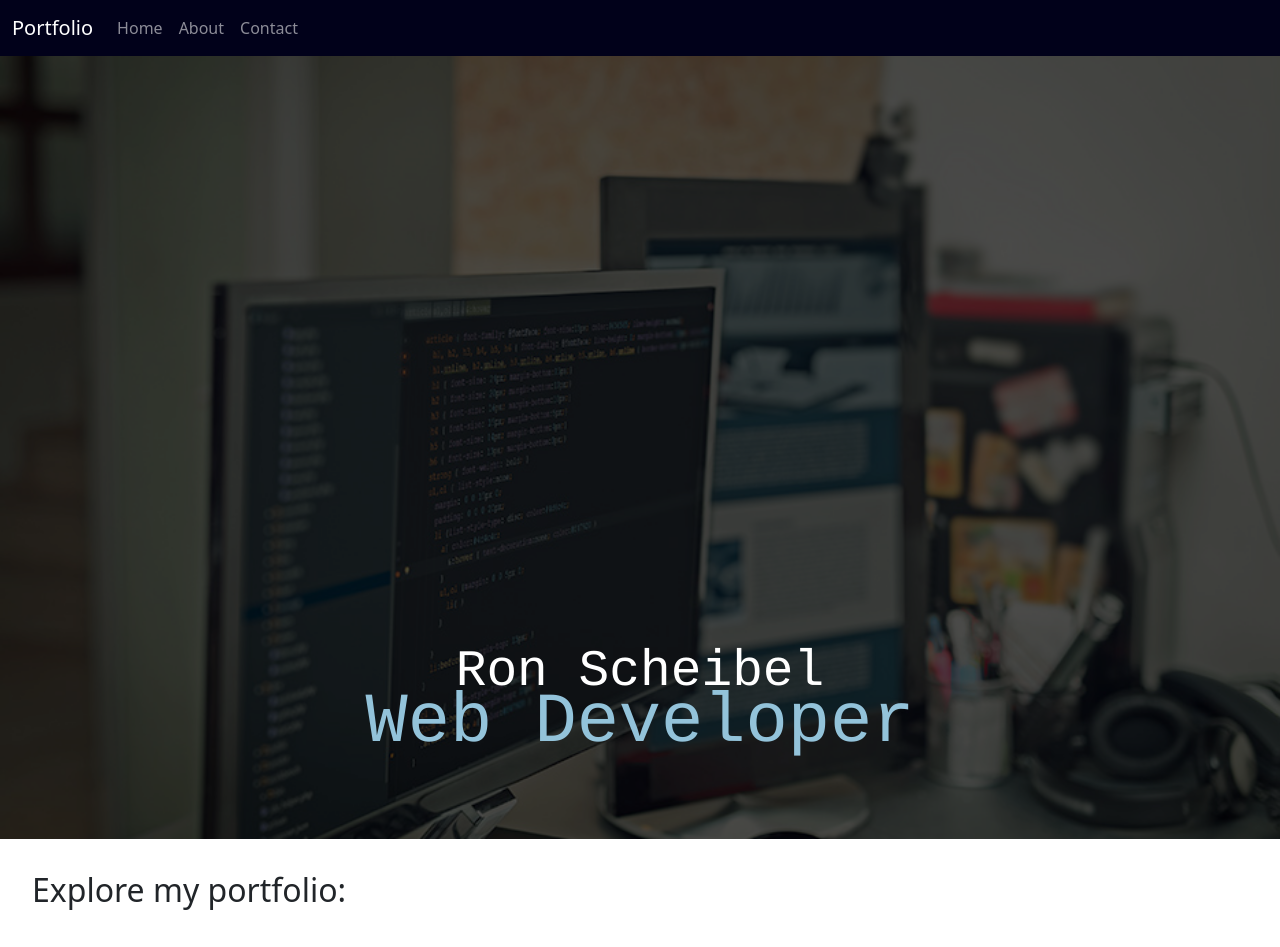
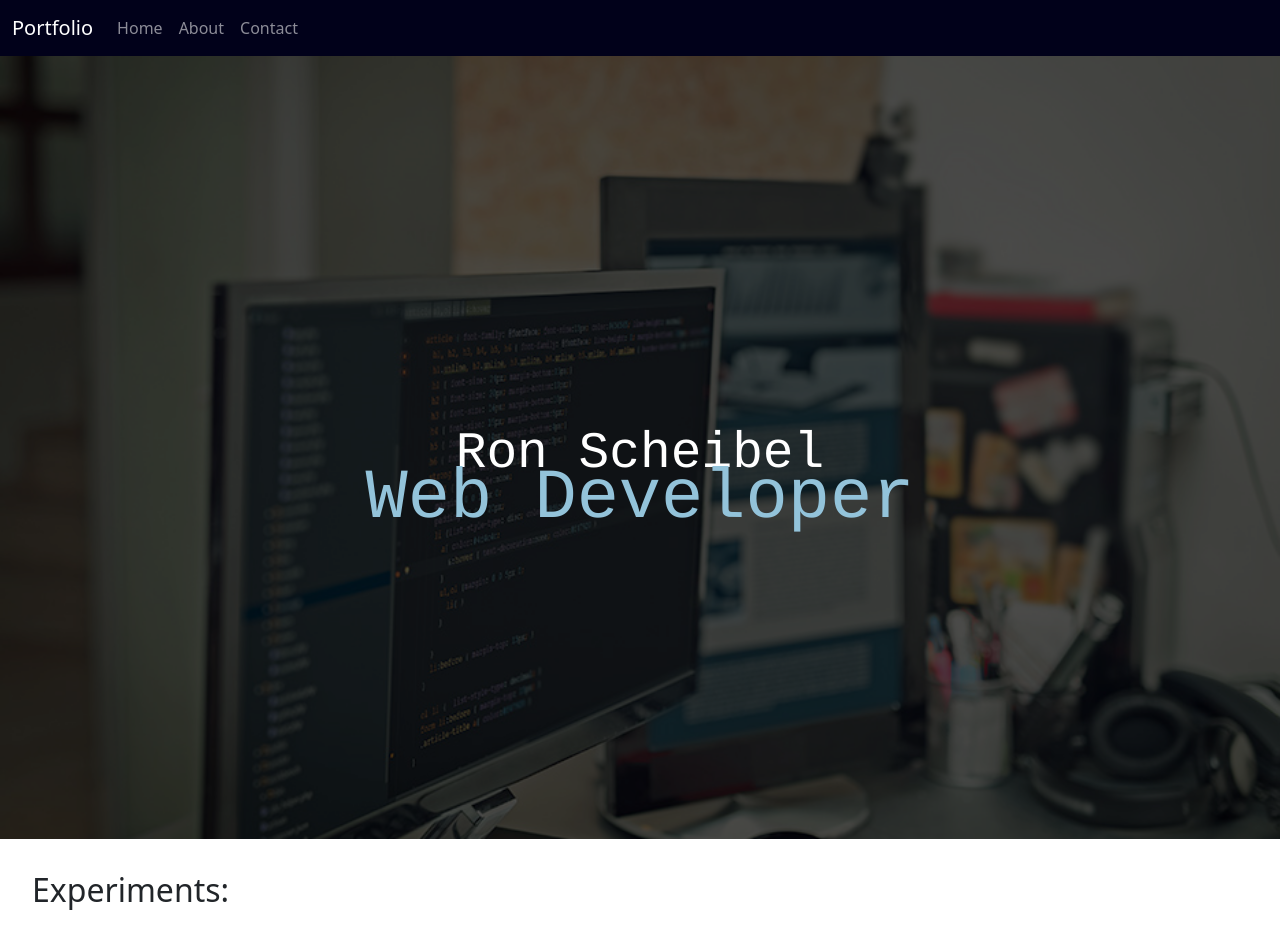
Before and after one commit to RonnygoBOOM/Portfolio-Website, a React (Create React App) app: page / in a window 1280 px wide. Shown: the top 947 px of the page. Built offline with nearby package versions, Linux system fonts and the light colour scheme; grey boxes are pictures that could not be loaded.

Commit message:
experiments

```diff
--- a/src/App.css
+++ b/src/App.css
@@ -73,7 +73,7 @@ h2 {
   display: flex;
   position: absolute;
   text-align: center;
-  margin: 35vw 0 0 0;
+  margin: 1vw 0 0 0;
   padding: 0;
   color: white;
   font-size: 4vw;
@@ -85,7 +85,7 @@ h2 {
   display: flex;
   position: absolute;
   text-align: center;
-  margin: 43vw 0 0 0;
+  margin: 8vw 0 0 0;
   padding: 0;
   color: rgb(147, 195, 218);
   background-color: rbg(0, 0, 0, .5);
--- a/src/Pages/Home.js
+++ b/src/Pages/Home.js
@@ -16,7 +16,9 @@ function Home(props) {
         <h2 className="top-text">Ron Scheibel</h2>
         <h2 className="bottom-text">Web Developer</h2>
       </container>
-      <h2>Explore my portfolio:</h2>
+      <h2>
+        Experiments:
+        </h2>
       <container>
       <div className="col">
         <Cards project={PROJECT}/>
```
